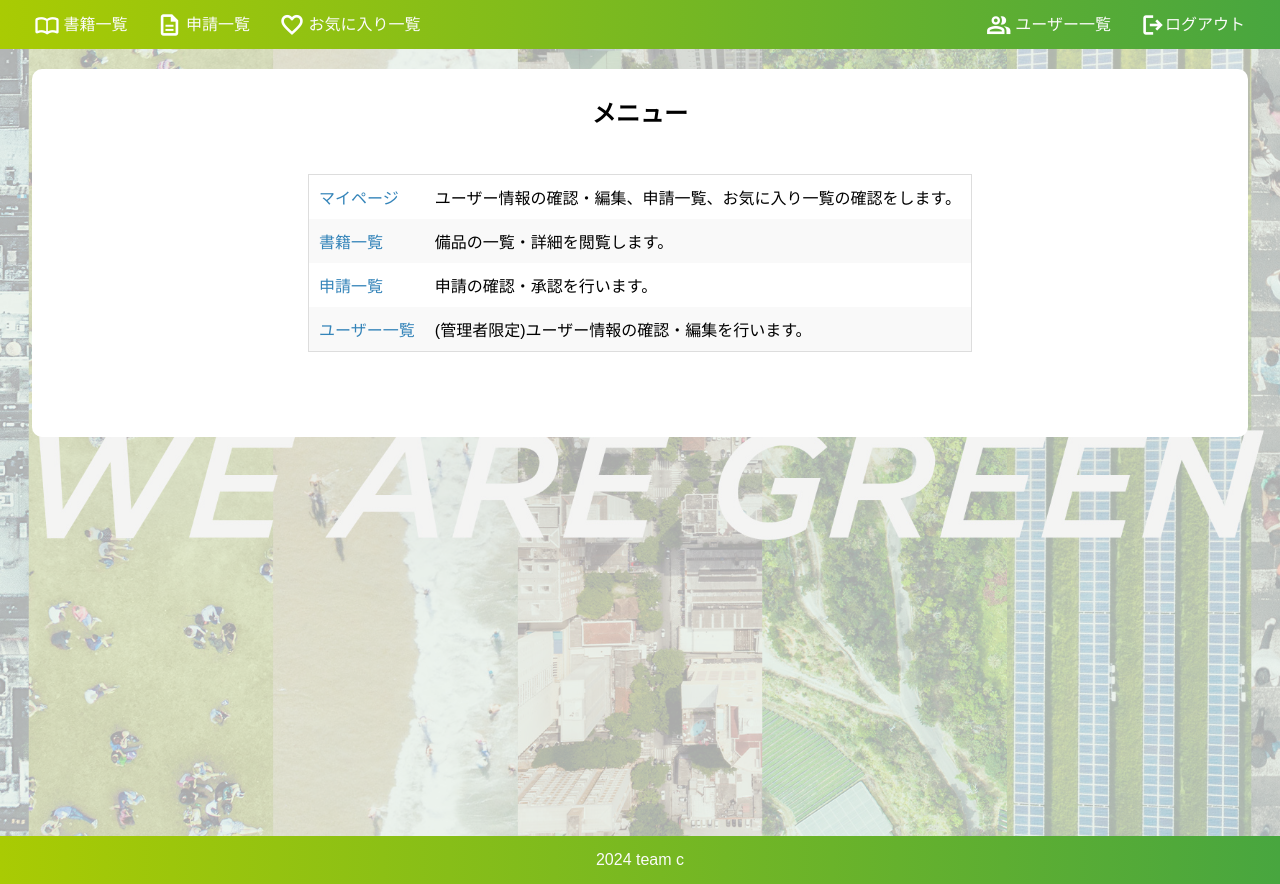
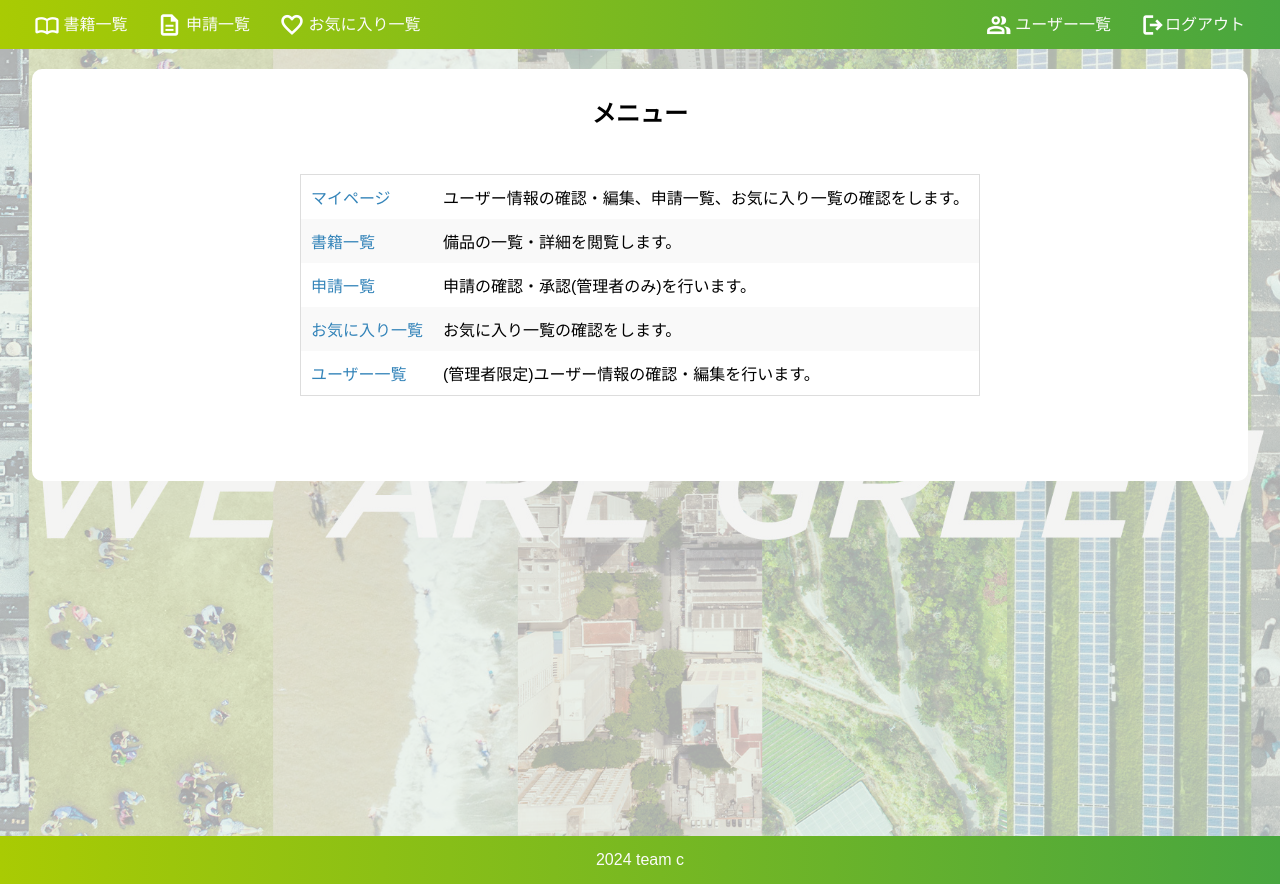
Before and after one commit to yuki-nishizawa/equipment-management-C, a Django app: page /menu/ in a window 1280 px wide. Shown: the part 51-935 px from the top of the page. Run offline with Django 4.2, Linux system fonts and the light colour scheme; the visitor is signed in with stand-in values (Sample User, id 1); data that the repository does not hold is empty; parts of the project's set-up code (start-up, migrations or seed data) failed here and were passed over.

Commit message:
ログイン後のリダイレクト先を変更(一覧→メニューへ)

```diff
--- a/config/local_settings.py
+++ b/config/local_settings.py
@@ -146,7 +146,7 @@ LOGOUT_REDIRECT_URL = '/'
 SECRET_KEY = env('SECRET_KEY')
 
 LOGIN_URL = '/login/'
-LOGIN_REDIRECT_URL = '/equipment/'  #←equipment:listが作成され次第、/equipment/に変更！
+LOGIN_REDIRECT_URL = '/menu/'  #←equipment:listが作成され次第、/equipment/に変更！
 
 # 自動ログアウト機能(最終アクセス後1h後にログアウト)
 SESSION_COOKIE_AGE = 60 * 60 #60秒×60分＝1h後に自動ログアウト
--- a/config/settings.py
+++ b/config/settings.py
@@ -158,7 +158,7 @@ LOGOUT_REDIRECT_URL = '/'
 SECRET_KEY = env('SECRET_KEY')
 
 LOGIN_URL = '/login/'
-LOGIN_REDIRECT_URL = '/equipment/'
+LOGIN_REDIRECT_URL = '/menu/'
 
 # 自動ログアウト機能(最終アクセス後1h後にログアウト)
 SESSION_COOKIE_AGE = 60 * 60 #60秒×60分＝1h後に自動ログアウト
--- a/templates/users/menu.html
+++ b/templates/users/menu.html
@@ -20,12 +20,18 @@
       </tr>
       <tr>
         <td><a href="{% url 'order:history' %}">申請一覧</a></td>
-          <td>申請の確認・承認を行います。</td>
+          <td>申請の確認・承認(管理者のみ)を行います。</td>
       </tr>
+      <tr>
+        <td><a href="{% url 'users:favorite' %}">お気に入り一覧</a></td>
+          <td>お気に入り一覧の確認をします。</td>
+      </tr>
+      {% if user.is_admin %}
       <tr>
           <td><a href="{% url 'users:users' %}">ユーザー一覧</a></td>
           <td>(管理者限定)ユーザー情報の確認・編集を行います。</td>
       </tr>
+      {% endif %}
   </table>
 
   </div>
```
